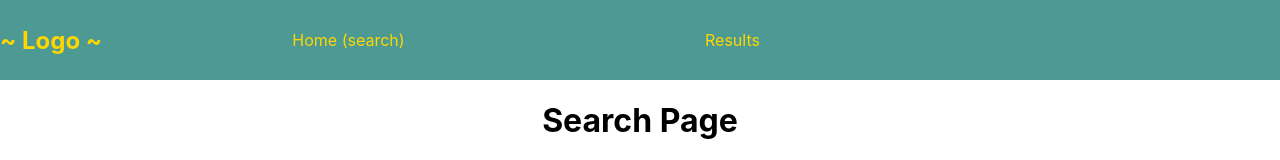
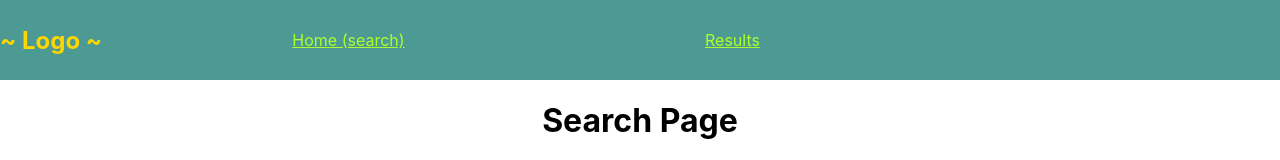
Before and after one commit to BETeng/Plaidypus-Code-Challenge, a React (Create React App) app in the folder naper-yelp/: page / in a window 1280 px wide. Shown: the top 160 px of the page. Built offline with nearby package versions, Linux system fonts and the light colour scheme.

Commit message:
Link to nav items

```diff
--- a/naper-yelp/src/App.css
+++ b/naper-yelp/src/App.css
@@ -17,3 +17,7 @@ nav{
   align-items: center;
   list-style: none;
 }
+
+.nav-link-style{
+  color: greenyellow;
+}
--- a/naper-yelp/src/Nav.js
+++ b/naper-yelp/src/Nav.js
@@ -1,13 +1,18 @@
 import React from 'react';
 import './App.css';
+import { Link } from 'react-router-dom';
 
 function Nav() {
   return (
     <nav>
       <h1> ~ Logo ~</h1>
-      <ul className ="nav-links">
-        <li>Home (search) </li>
-        <li>Results </li>
+      <ul className="nav-links">
+        <Link class="nav-link-style" to ="/">
+          <li>Home (search) </li>
+        </Link>
+        <Link class="nav-link-style" to ="/results">
+          <li>Results </li>
+        </Link>
       </ul>
     </nav>
   );
```
